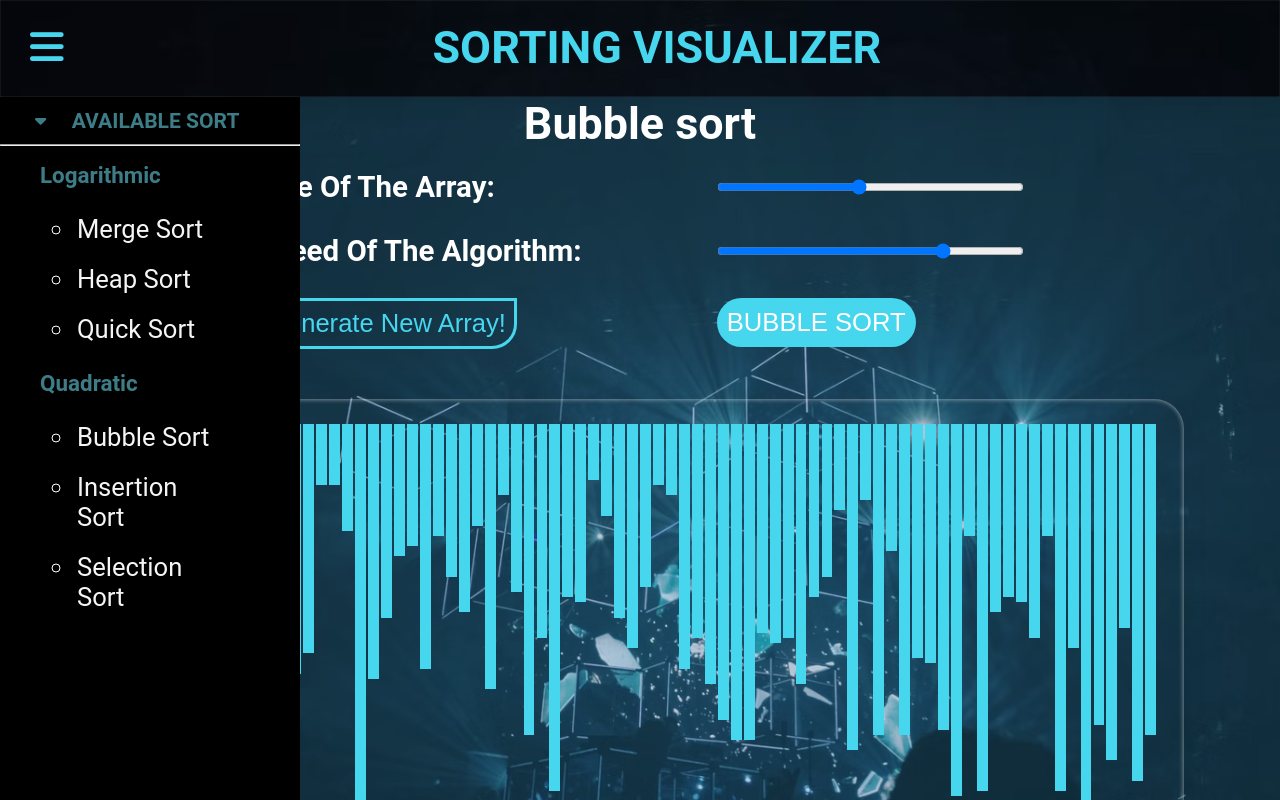
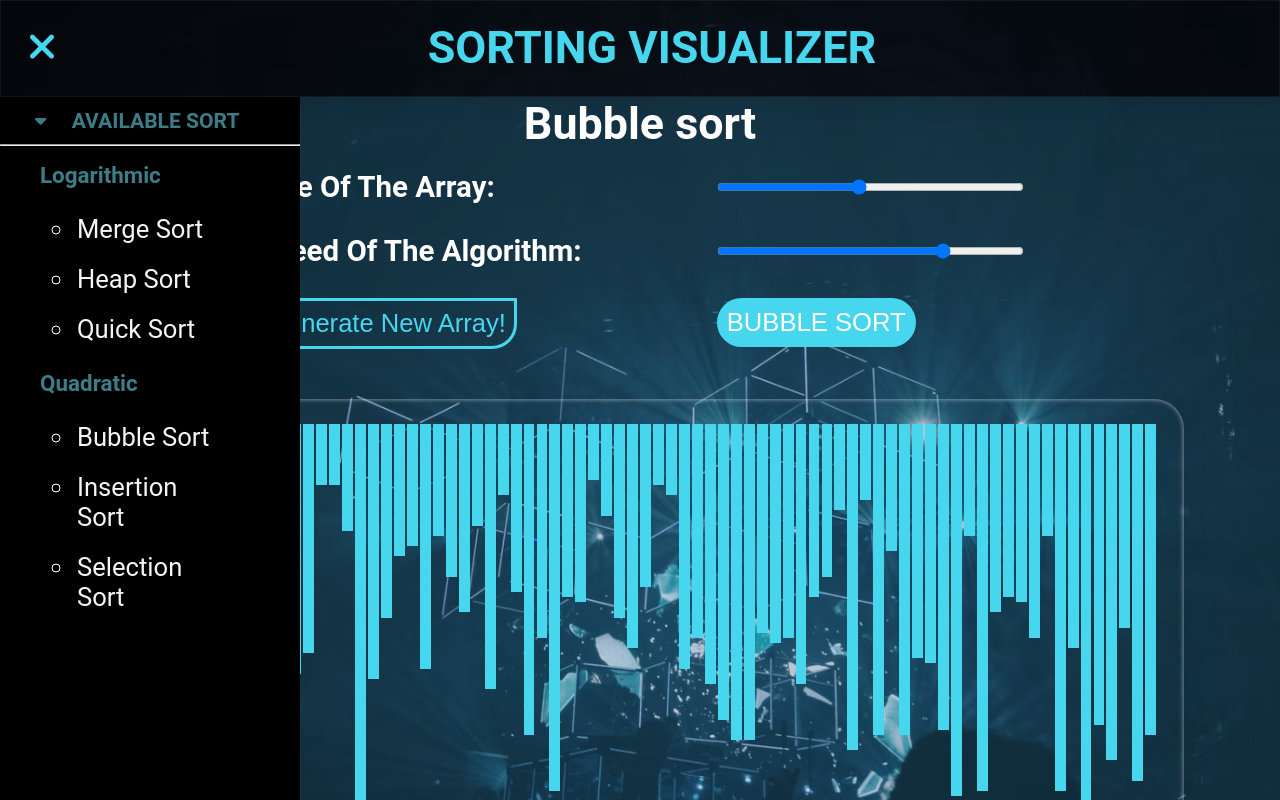
Before and after one commit to gitfordipesh/visualizeSorting, a plain HTML site: page html/bubble.html in a window 1280 px wide. Both pictures are taken after a click on the element 46 px from the left and 48 px from the top of the page. Shown: the top 800 px of the page. Drawn offline with Linux system fonts and the light colour scheme.

Commit message:
Changed Icons

```diff
--- a/css/style.css
+++ b/css/style.css
@@ -213,6 +213,10 @@ footer{
     font-weight: 500;
     text-align: center;
 }
+/* #time{
+    text-align: center;
+    padding: 10px;
+} */
 .array-inputs {
     width: 60%;
     margin: 20px auto;
--- a/html/bubble.html
+++ b/html/bubble.html
@@ -17,7 +17,7 @@
 <body>
     <header>
         <div class="hamburger">
-            <i class="fa-solid fa-bars"></i>
+            <i class="fa-solid fa-bars" onclick="changeIcon(this)"></i>
         </div>
         <div class="brand">
             <h3>
@@ -106,6 +106,8 @@
                     <p>Space</p>
                     <p>O(1)</p>
                 </div>
+                <!-- <h3 class="cont-heading">Actual Time Taken:</h3>
+                <p id="time"></p> -->
             </div>
         </div>
         <div class="implementation">
--- a/script.js
+++ b/script.js
@@ -17,3 +17,7 @@ window.addEventListener("scroll", function () {
       head.style.backgroundColor = "transparent";
     }
   })
+
+let changeIcon = function(icon){
+  icon.classList.toggle('fa-times')
+}
```
Also changed, not shown: html/heap.html (+1 -1 lines), html/insertion.html (+1 -1 lines), html/merge.html (+1 -1 lines), html/quick.html (+1 -1 lines), html/selection.html (+1 -1 lines), index.html (+1 -1 lines).
